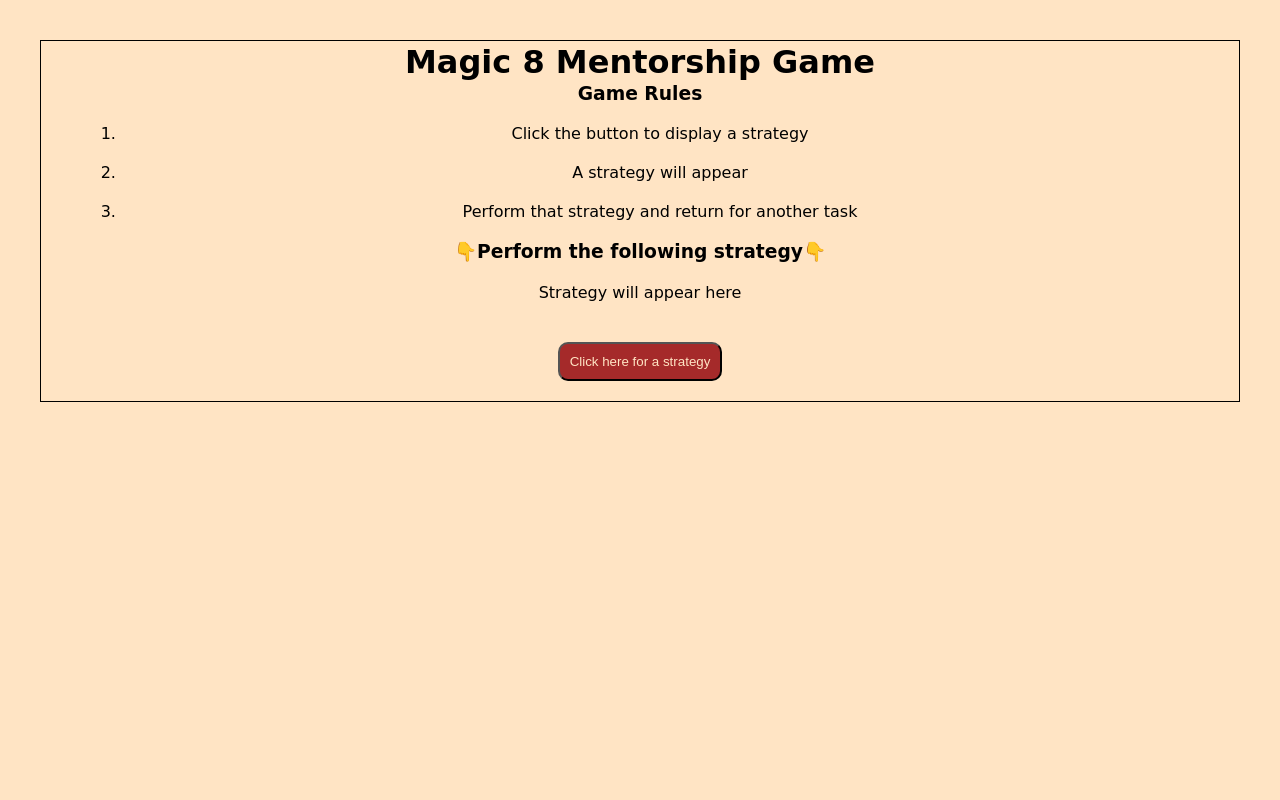
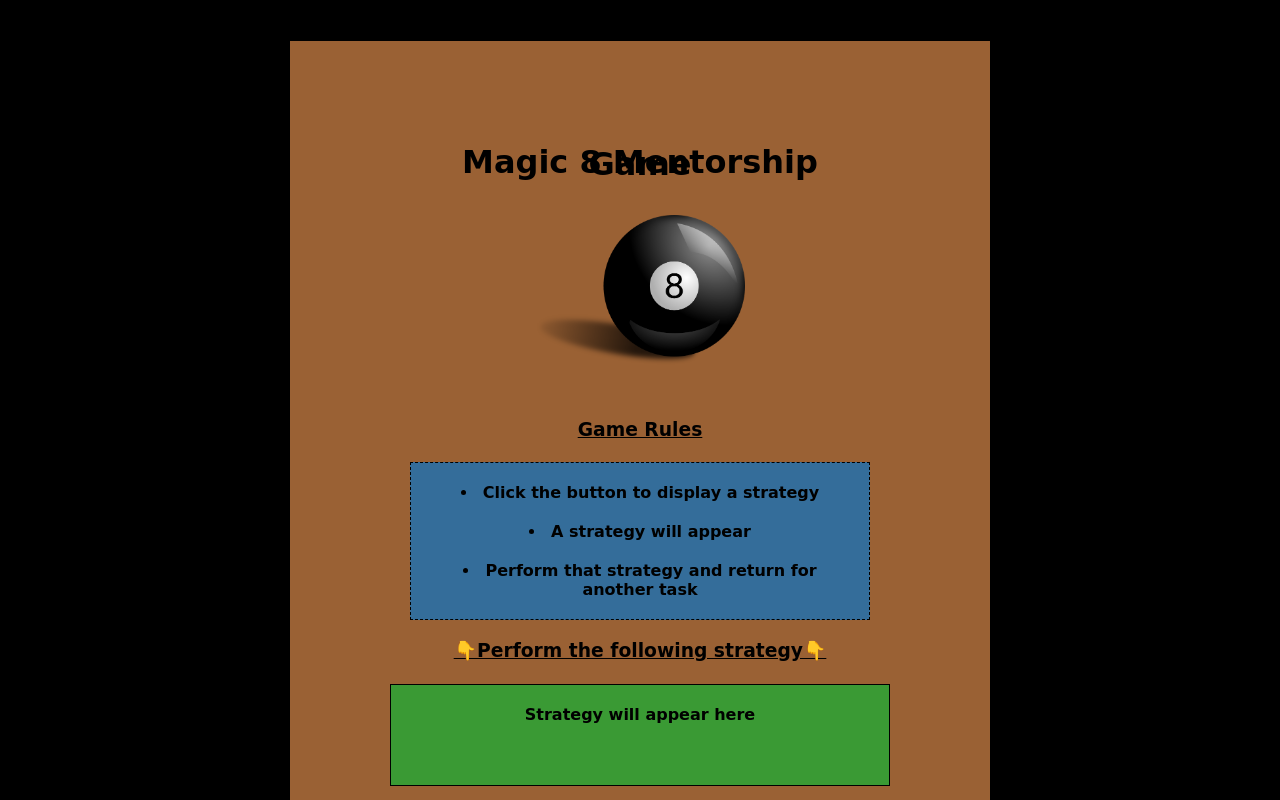
Before and after one commit to deeptijnair/Magic8-ball-game, a plain HTML site: page index.html in a window 1280 px wide. Shown: the top 800 px of the page. Drawn offline with Linux system fonts and the light colour scheme.

Commit message:
Added some divs to the HTML and some style to the CSS

```diff
--- a/index.html
+++ b/index.html
@@ -1,13 +1,19 @@
 <!DOCTYPE html>
 <html lang="en">
+
 <head>
     <meta charset="UTF-8">
     <meta name="viewport" content="width=device-width, initial-scale=1.0">
     <link rel="stylesheet" href="magic.css">
     <title>Magic 8 Mentorship</title>
 </head>
+
 <body>
+    <div class="container">
         <h1>Magic 8 Mentorship Game</h1>
+        <div class="image">
+            <img src="./images/magic-8-ball.png">
+        </div>
         <h3>Game Rules</h3>
         <ol>
             <li>Click the button to display a strategy</li>
@@ -16,8 +22,14 @@
         </ol>
 
         <h3>👇Perform the following strategy👇</h3>
+        <div class="stategy-content">
             <p id="strategy">Strategy will appear here</p>
+        </div>
         <button onclick="displayRandomStrategy()">Click here for a strategy</button>
-    <script src="magic.js" ></script>
+
+    </div>
+
+    <script src="magic.js"></script>
 </body>
+
 </html>
--- a/magic.css
+++ b/magic.css
@@ -1,22 +1,80 @@
 body{
-    background-color: bisque;
+    background-color: black;
+    font-family: cursive;
+}
+
+.container{
+    background-color: #9A6134;
+    border: 1px solid black;
+    border-left: 5px solid black;
+    border-right: 5px solid black;
+    box-shadow: 10px;
+    padding: 100px;
+    max-width: 500px;
+    margin: auto;
     text-align: center;
-    border: 1px solid black;
-    font-family: cursive;
+}
+
+.image{
+    transition: 1s ease;
+    padding:10px;
+}
+
+.image img:hover{
+    -webkit-transform: scale(1.2);
+    -ms-transform: scale(1.2);
+    transform: scale(1.2);
+    transition: 1s ease;
+}
+
+
+img{
+    width: auto;
+    height: 150px;
 }
 
 *{
     margin: 20px;
-
+    padding: 0;
 }
 
 h1{
     line-height: 2px;
 }
+
+h3{
+    text-decoration: underline;
+    padding-bottom:2px ;
+}
+
+ol{
+    list-style:disc;
+    list-style-position: inside;
+    border: 1px dashed black;
+    background-color: #346D9A;
+    font-weight: 600;
+}
+
+.stategy-content{
+    border: 1px solid black;
+    background-color: #3A9A34;
+    font-weight: 800;
+    text-align: center;
+    margin:auto;
+    padding: auto;
+    height: 100px;
+}
+
 button{
     border-radius: 10px;
+    margin-top: 30px;
+    margin-bottom: 10px;
     padding: 10px;
-    background-color: brown;
-    color: bisque;
+    background-color: #94349A;
+    color: #ee7010;
     text-align: center;
 }
+button:hover{
+    background-color: #ee7010;
+    color: #4e065388
+}
--- a/magic.js
+++ b/magic.js
@@ -25,10 +25,6 @@ function displayRandomStrategy(){
         "Develop a personal brand. Use the same username and profile picture across platforms for recognition."
       ]
 
-      // read a json file
-    //   const sample = require('./strategy.json');
-    //   console.log(sample);
-
       // randomly produce a number that will represent the index
 
       let randomIndex = Math.floor(Math.random() * strategies.length)
```
Also changed, not shown: strategy.json (deleted, +0 -24 lines), images/magic-8-ball.png (added). Lines whose indentation alone changed are shown as unchanged.
